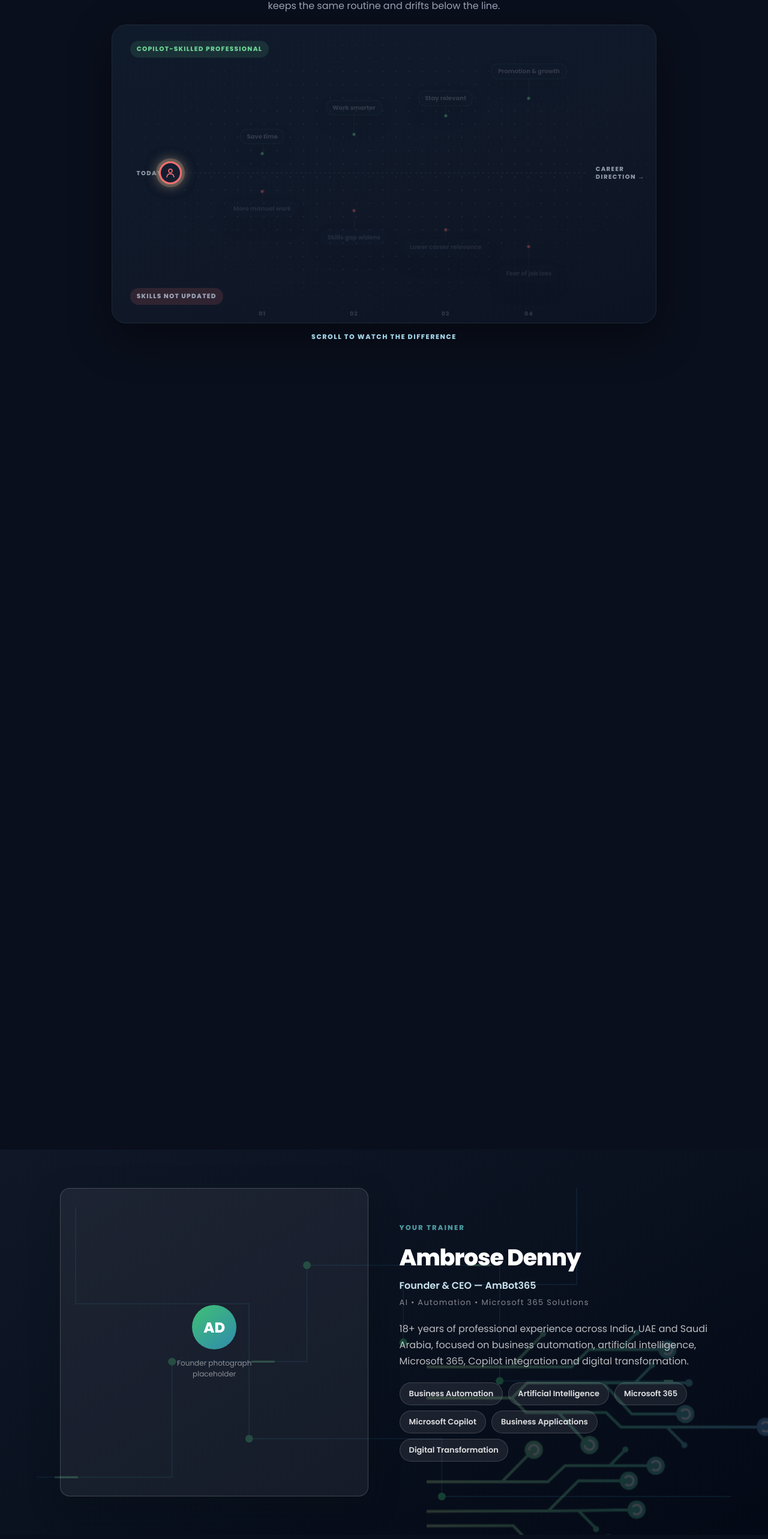
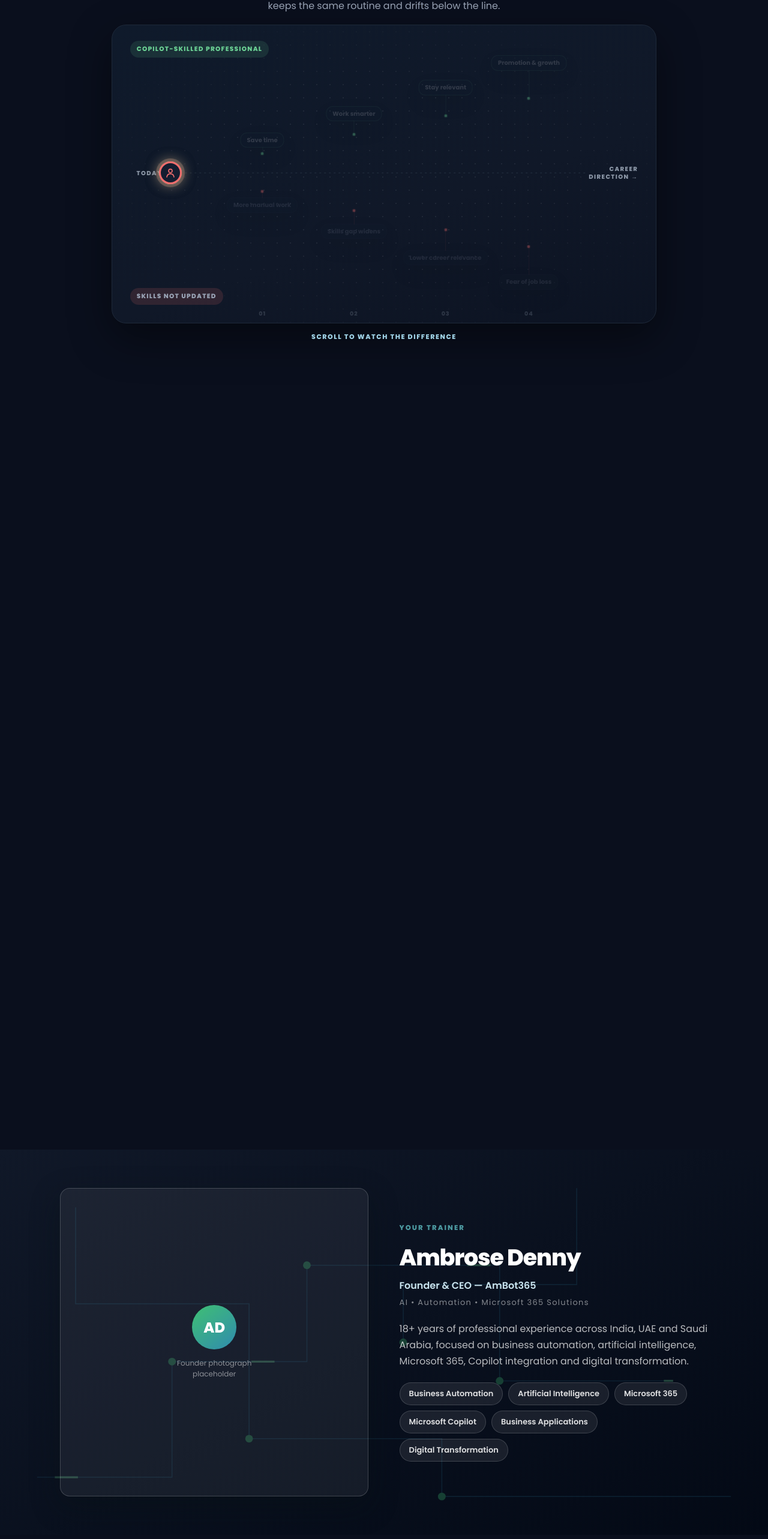
Before and after one commit to A365shift-DevTeam/Copilot-masterclass, a React (Vite) app: page / in a window 1280 px wide. Shown: the part 6521-9086 px from the top of the page at 60% size. Built offline with nearby package versions, Linux system fonts and the light colour scheme; grey boxes are pictures that could not be loaded.

Commit message:
feat: initialize design system styles, add layout assets, and create base UI components

```diff
--- a/src/components/Benefits.jsx
+++ b/src/components/Benefits.jsx
@@ -30,8 +30,9 @@ const RISE = 170
 const CHECKPOINTS = [0.22, 0.44, 0.66, 0.86]
 const STEP_START = [0.06, 0.28, 0.5, 0.72]
 const STEP_WINDOW = 0.16
-// Alternate short and long stems so neighbouring labels sit in different bands.
-const STEM = [26, 42, 26, 42]
+// Stems grow left to right. Each label's neighbour sits one rise-step further
+// out along the ribbon, so a longer stem keeps every label in its own band.
+const STEM = [20, 32, 44, 56]
 
 const px = (v) => `${(v / 10).toFixed(2)}%`
 const py = (v) => `${((v / 520) * 100).toFixed(2)}%`
--- a/src/components/Speaker.jsx
+++ b/src/components/Speaker.jsx
@@ -7,7 +7,6 @@ export default function Speaker() {
 
   return (
     <section id="speaker" className="speaker-section">
-      <img className="speaker-section__circuit" src="/assets/illustration-circuit-large.png" alt="" aria-hidden="true" />
       <svg className="speaker-section__svg" viewBox="0 0 800 400" preserveAspectRatio="xMidYMid slice">
         <g stroke="#308BAF" strokeWidth="1" fill="none" strokeOpacity="0.55">
           <path d="M40 340 H180 V220 H320 V120 H520 V240 H700" />
--- a/src/hooks/useSitePreload.js
+++ b/src/hooks/useSitePreload.js
@@ -16,7 +16,6 @@ const IMAGES = [
   ...Array.from({ length: TICKET_FRAMES }, (_, i) => frameUrl(TICKET_BASE, i)),
   ...Array.from({ length: SEAT_FRAMES }, (_, i) => frameUrl(SEAT_BASE, i)),
   '/assets/logo-horizontal.png',
-  '/assets/illustration-circuit-large.png',
 ]
 
 // Enough parallelism to saturate a connection without starving the main thread
--- a/src/styles.css
+++ b/src/styles.css
@@ -1385,7 +1385,7 @@ html[data-theme="light"] .nav-over-pass .nav.solid .theme-toggle {
   white-space: nowrap;
 }
 .fork__axis--start { right: calc(92% + 14px); }
-.fork__axis--end { left: calc(90% + 14px); }
+.fork__axis--end { right: 0; text-align: right; }
 .fork__origin {
   position: absolute; width: 14px; height: 14px; border-radius: 50%; transform: translate(-50%, -50%);
   background: var(--fork-card); border: 2.5px solid var(--fork-ink-3);
@@ -1398,8 +1398,8 @@ html[data-theme="light"] .nav-over-pass .nav.solid .theme-toggle {
 }
 
 /* Checkpoints: a node on the ribbon, a label held off it by a stem whose
-   length alternates (see STEM in Benefits.jsx) so neighbours never share a
-   band. Labels sit on the outer side of each ribbon; travellers ride the inner. */
+   length grows along the ribbon (see STEM in Benefits.jsx) so neighbours
+   never share a band. Labels sit on the outer side of each ribbon; travellers ride the inner. */
 .fork__step {
   --on: clamp(0, (var(--p) - var(--start)) / var(--window), 1);
   position: absolute; width: 0; height: 0; z-index: 2;
@@ -1515,10 +1515,6 @@ html[data-theme="light"] .nav-over-pass .nav.solid .theme-toggle {
   position: relative; overflow: hidden; color: #fff;
   background: linear-gradient(150deg, #1A3E4C, #112831);
   padding: var(--section-pad);
-}
-.speaker-section__circuit {
-  position: absolute; right: -4%; bottom: -8%; width: min(620px, 58%);
-  opacity: 0.22; pointer-events: none; mix-blend-mode: screen;
 }
 .speaker-section__svg { position: absolute; inset: 0; width: 100%; height: 100%; opacity: .28; pointer-events: none; }
 .speaker-grid {
@@ -2272,7 +2268,6 @@ html[data-theme="light"] .speaker-section {
   background: linear-gradient(150deg, #F1F6F9, #F7FAFB);
 }
 /* screen blending only lifts a dark ground; on light it washes out */
-html[data-theme="light"] .speaker-section__circuit { mix-blend-mode: multiply; opacity: 0.14; }
 html[data-theme="light"] .speaker-section__svg { opacity: 0.16; }
 html[data-theme="light"] .speaker-photo {
   border: 1px solid var(--ref-card-line); background: #FFFFFF;
```
Also changed, not shown: fork-1100.png (added).
